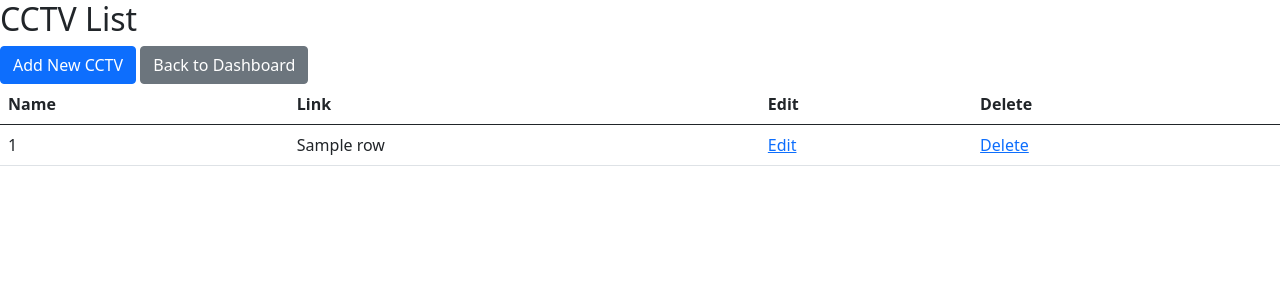
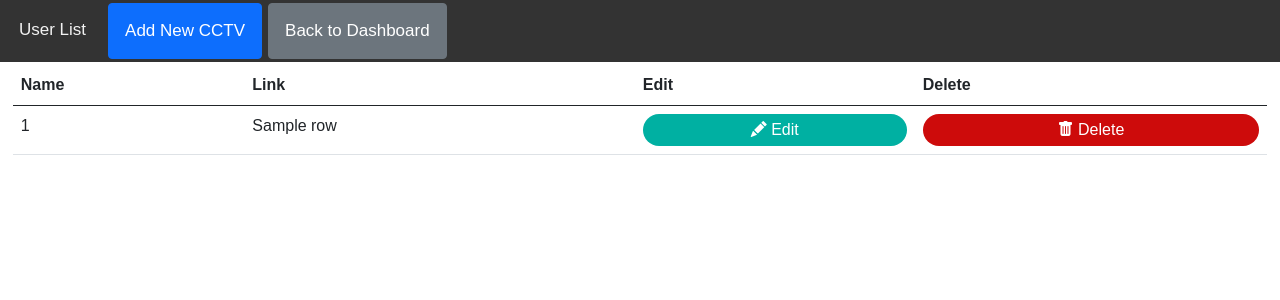
Before and after one commit to danuartax64/KP2022, a Flask app: template Content/cctv_login/templates/crudcctv.html in a window 1280 px wide. Shown: the top 300 px of the page. Run offline with Flask 2, Linux system fonts and the light colour scheme; the template is opened without the code that fills it: most values are stand-ins (such as "Sample title", 1, 10 or a date in 2020).

Commit message:
Add files via upload

```diff
--- a/Content/cctv_login/database_cctv.py
+++ b/Content/cctv_login/database_cctv.py
@@ -18,7 +18,7 @@ def closeDb():
 
 #array load nama dan link camera dari databae
 #index array ke 2-3 merupakan nama dan link dari kamera yang akan diplay pada browser
-active_camera = [[],[],['WinCam1', 'WinCam2', 'WinCam3', 'WinCam4'],[r'C:\Users\User\Downloads\KP2022-Rama\Content\cctv_login\no-signal.mp4',r'C:\Users\User\Downloads\KP2022-Rama\Content\cctv_login\no-signal.mp4',r'C:\Users\User\Downloads\KP2022-Rama\Content\cctv_login\no-signal.mp4',r'C:\Users\User\Downloads\KP2022-Rama\Content\cctv_login\no-signal.mp4']]
+active_camera = [[],[],['WinCam1', 'WinCam2', 'WinCam3', 'WinCam4'],[r'C:\Users\user\Downloads\KP2022-Clean\KP2022-Clean\Content\cctv_login\no-signal.mp4',r'C:\Users\user\Downloads\KP2022-Clean\KP2022-Clean\Content\cctv_login\no-signal.mp4',r'C:\Users\user\Downloads\KP2022-Clean\KP2022-Clean\Content\cctv_login\no-signal.mp4',r'C:\Users\user\Downloads\KP2022-Clean\KP2022-Clean\Content\cctv_login\no-signal.mp4']]
 
 def get_db_camera():
     openDb()
--- a/Content/cctv_login/templates/crudcctv.html
+++ b/Content/cctv_login/templates/crudcctv.html
@@ -4,19 +4,27 @@
 <head>
     <title>Daftar CCTV</title>
 
-    <link rel="stylesheet" crossorigin="anonymous"
-	href="https://cdn.jsdelivr.net/npm/bootstrap@5.0.2/dist/css/bootstrap.min.css" >
+    <link rel="stylesheet" crossorigin="anonymous" href="https://cdn.jsdelivr.net/npm/bootstrap@5.0.2/dist/css/bootstrap.min.css" >
 
-	<script crossorigin="anonymous"
-	src="https://cdn.jsdelivr.net/npm/bootstrap@5.0.2/dist/js/bootstrap.bundle.min.js" >
-	</script>
+	<script crossorigin="anonymous" src="https://cdn.jsdelivr.net/npm/bootstrap@5.0.2/dist/js/bootstrap.bundle.min.js" ></script>
+    <link rel="stylesheet" href="{{ url_for('static', filename='style-cruduser-list.css') }}">
+    <link rel="stylesheet" href="https://cdn.jsdelivr.net/npm/bootstrap-icons@1.5.0/font/bootstrap-icons.css">
 
 </head>
 
 <body>
-    <h2>CCTV List</h2>
+    <header>
+        <div class="topnav">
+            <div class="topnav-left">
+                <a>User List</a>
                 <a class="btn btn-primary" href="/dashboardadm/list_cctv/add_cctv">Add New CCTV</a>
                 <a class="btn btn-secondary" href="/dashboardadm">Back to Dashboard</a>
+            </div>
+        </div>
+    </header>
+
+    <main>
+        <div class="main">
             <table class="table">
                 <thead>
                     <tr>
@@ -31,10 +39,13 @@
                 <tr>
                     <td>{{row[0]}}</th>
                     <td>{{row[1]}}</td>
-                    <td><a href='/dashboardadm/list_cctv/update_cctv/{{row[2]}}'>Edit</a></td>
-                    <td><a href='/dashboardadm/list_cctv/delete_cctv/{{row[2]}}' onclick="return confirm('Are you sure you want to delete?');">Delete</a></td>
+                    <td><a class="button" href='/dashboardadm/list_cctv/update_cctv/{{row[2]}}'><i class="bi bi-pencil-fill"></i> Edit</a></td>
+                    <td><a class="buttond" href='/dashboardadm/list_cctv/delete_cctv/{{row[2]}}' onclick="return confirm('Are you sure you want to delete?');"><i class="bi bi-trash-fill"></i> Delete</a></td>
                 </tr>
             {% endfor %}
                 </tbody>
             </table>
+        </div>
+    </main>
+
 </body>
--- a/Content/cctv_login/templates/updateuser.html
+++ b/Content/cctv_login/templates/updateuser.html
@@ -1,7 +1,7 @@
 <!DOCTYPE html>
 <html lang="en-US" dir="ltr">
 <head>
-    <title>Edit CCTV</title>
+    <title>Edit User</title>
 
     <link rel="stylesheet" crossorigin="anonymous"href="https://cdn.jsdelivr.net/npm/bootstrap@5.0.2/dist/css/bootstrap.min.css" >
 
--- a/Content/main.py
+++ b/Content/main.py
@@ -7,4 +7,4 @@ iphost = socket.gethostbyname(hostname)
 
 #start program
 if __name__ == '__main__':
-    app.run(debug=True, host=(iphost), port=5000)
+    app.run(debug=True, host='10.203.1.251', port=5000)
```
Also changed, not shown: Content/cctv_login/templates/addcctv.html (+17 -5 lines), Content/cctv_login/templates/updatecctv.html (+18 -5 lines). Lines whose indentation alone changed are shown as unchanged.
